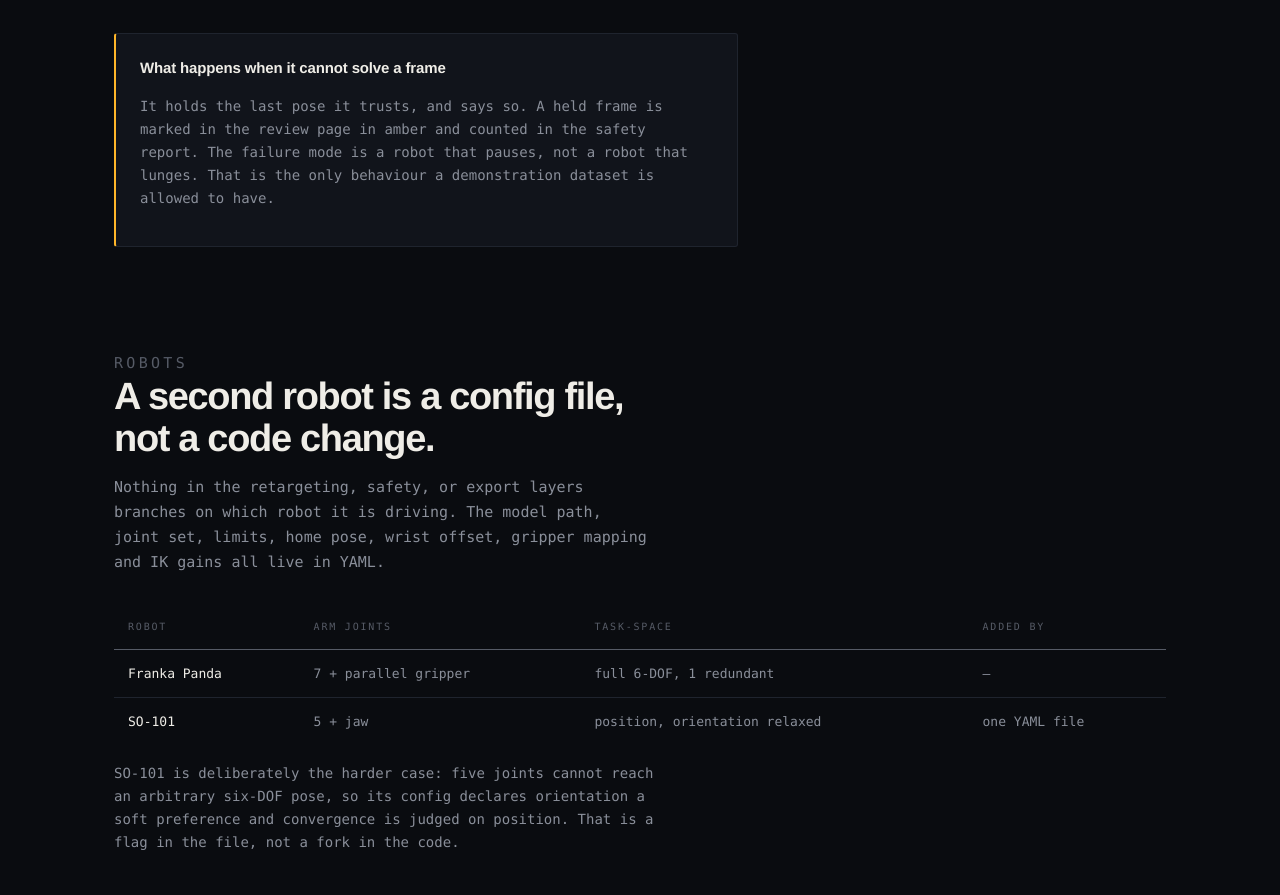
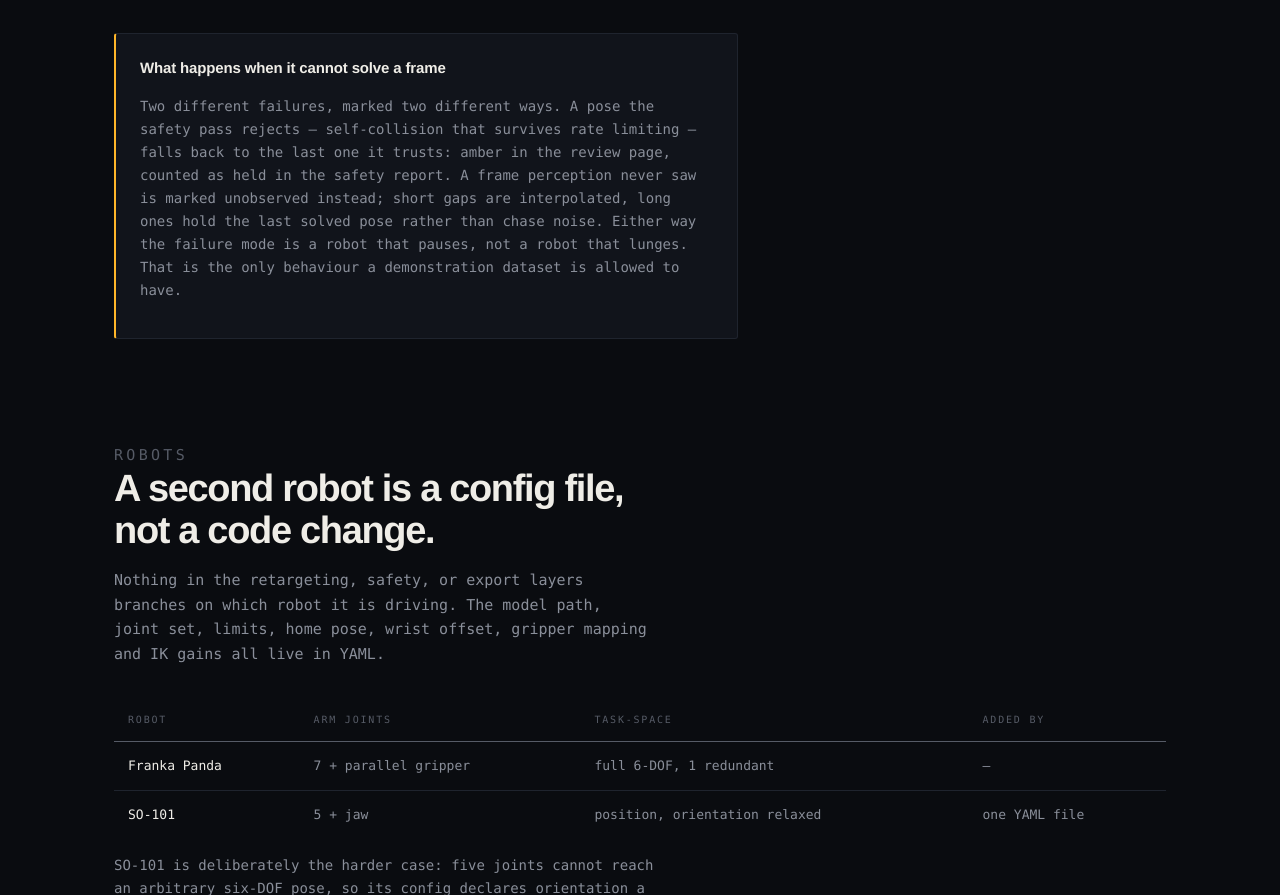
Before and after one commit to TarunYadgirkar/vid2traj, a plain HTML site: page site/index.html in a window 1280 px wide. Shown: the part 4861-5756 px from the top of the page. Drawn offline with Linux system fonts and the light colour scheme.

Commit message:
docs: distinguish held frames from unobserved ones on the site

```diff
--- a/site/index.html
+++ b/site/index.html
@@ -367,10 +367,13 @@ videos/observation.images.side/…</code></div>
 
     <div class="rule-card rise">
       <h3>What happens when it cannot solve a frame</h3>
-      <p>It holds the last pose it trusts, and says so. A held frame is marked in the review
-         page in amber and counted in the safety report. The failure mode is a robot that
-         pauses, not a robot that lunges. That is the only behaviour a demonstration dataset
-         is allowed to have.</p>
+      <p>Two different failures, marked two different ways. A pose the safety pass rejects —
+         self-collision that survives rate limiting — falls back to the last one it trusts:
+         amber in the review page, counted as held in the safety report. A frame perception
+         never saw is marked unobserved instead; short gaps are interpolated, long ones hold
+         the last solved pose rather than chase noise. Either way the failure mode is a robot
+         that pauses, not a robot that lunges. That is the only behaviour a demonstration
+         dataset is allowed to have.</p>
     </div>
   </div>
 </section>
```
